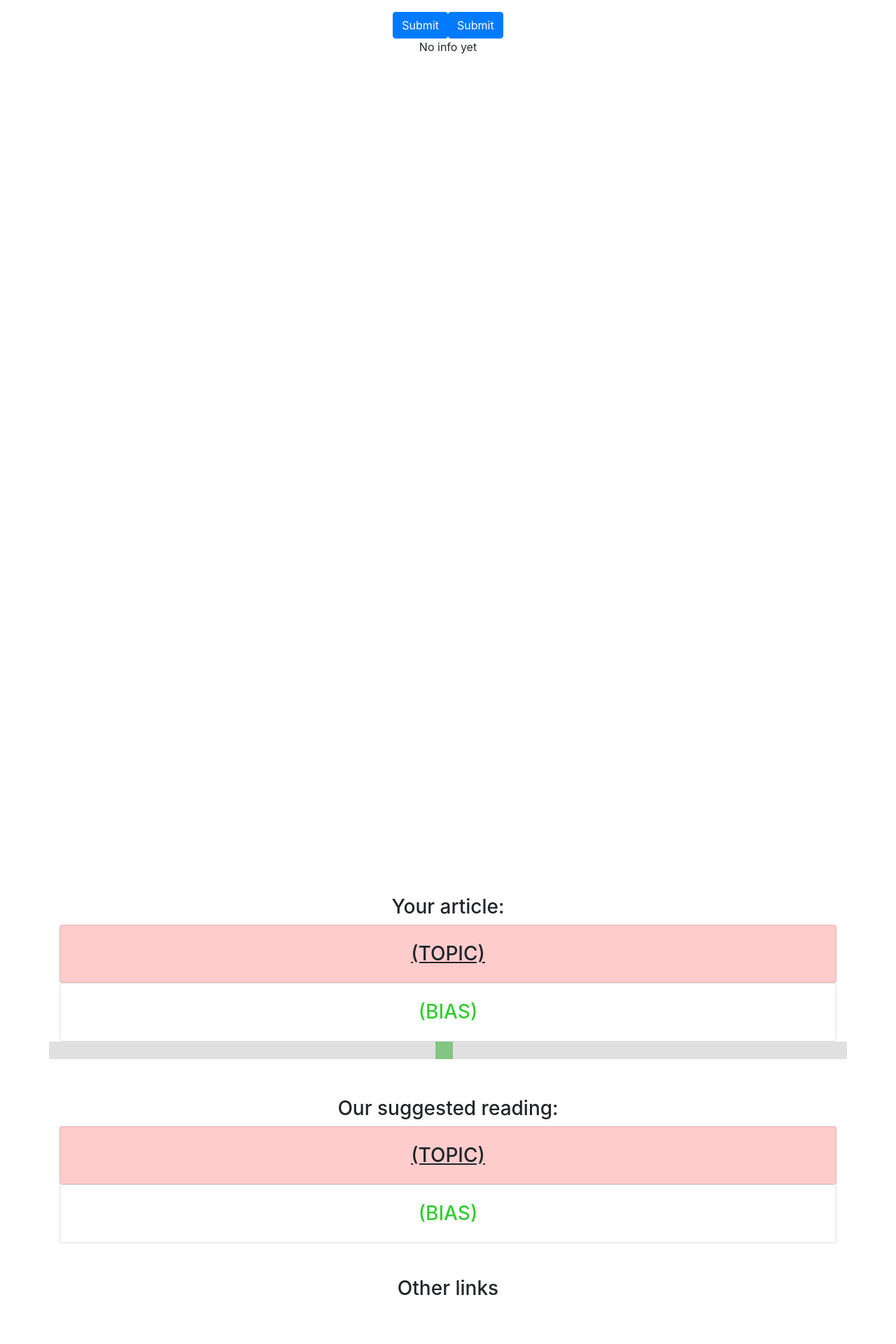
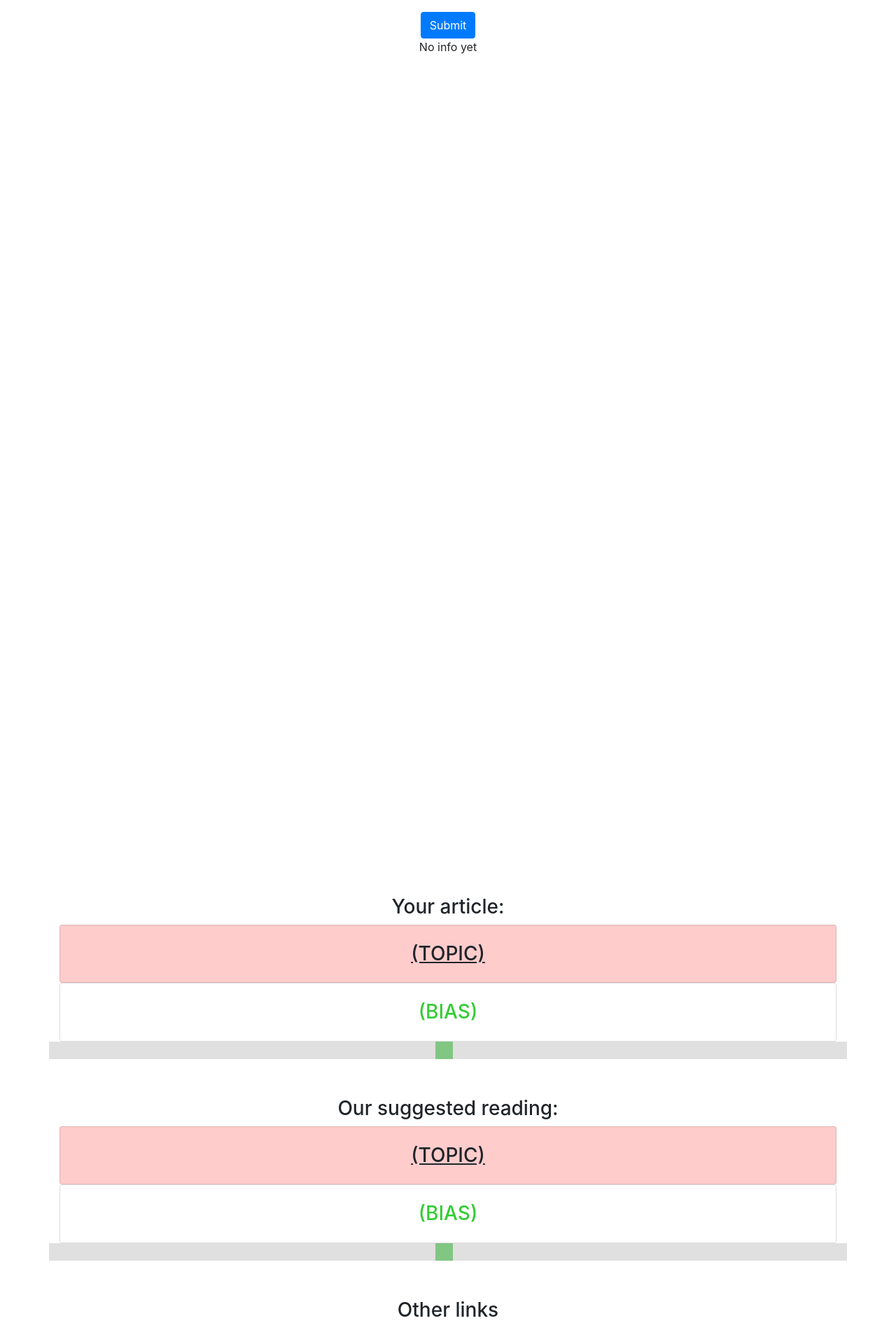
Before and after one commit to BensonYanger/polinlp, a React (Create React App) app: page / in a window 1280 px wide. Shown: the part 242-2162 px from the top of the page at 70% size. Built offline with nearby package versions, Linux system fonts and the light colour scheme.

Commit message:
prepare for rand

```diff
--- a/src/App.js
+++ b/src/App.js
@@ -14,7 +14,12 @@ export default class App extends Component {
       userInputText: "No info yet",
       userArticle: "",
       links: [],
-      term: "trump"
+      term: "trump",
+      biasUser: 50,
+      bias1: 50,
+      bias2: 50,
+      bias3: 50,
+      bias4: 50
     }
 
   }
@@ -95,14 +100,7 @@ export default class App extends Component {
   }
 
   render() {
-    // var slider = document.getElementById("myRange");
-    // var output = document.getElementById("demo");
-    // output.innerHTML = slider.value; // Display the default slider value
 
-    // // Update the current slider value (each time you drag the slider handle)
-    // slider.oninput = function() {
-    //   output.innerHTML = this.value;
-    // }
 
   return (
     <div className="container">
@@ -122,9 +120,7 @@ export default class App extends Component {
           <Button variant="primary" onClick={this.scrapePage}>
             Submit
           </Button>
-          <Button variant="primary" onClick={this.fetchResults}>
-            Submit
-          </Button>
+
 
         </Form>
 
@@ -159,6 +155,10 @@ export default class App extends Component {
           </div>
         </div>
 
+        <div className="slidecontainer">
+        <input type="range" min="1" max="100" value="50" className="slider" id="myRange" readOnly={true} />
+        </div>
+
         <div className="col-lg-12 text-center">
         <h3 className="mt-5">Other links</h3>
         <div>{this.state.links.map(link => (
```
